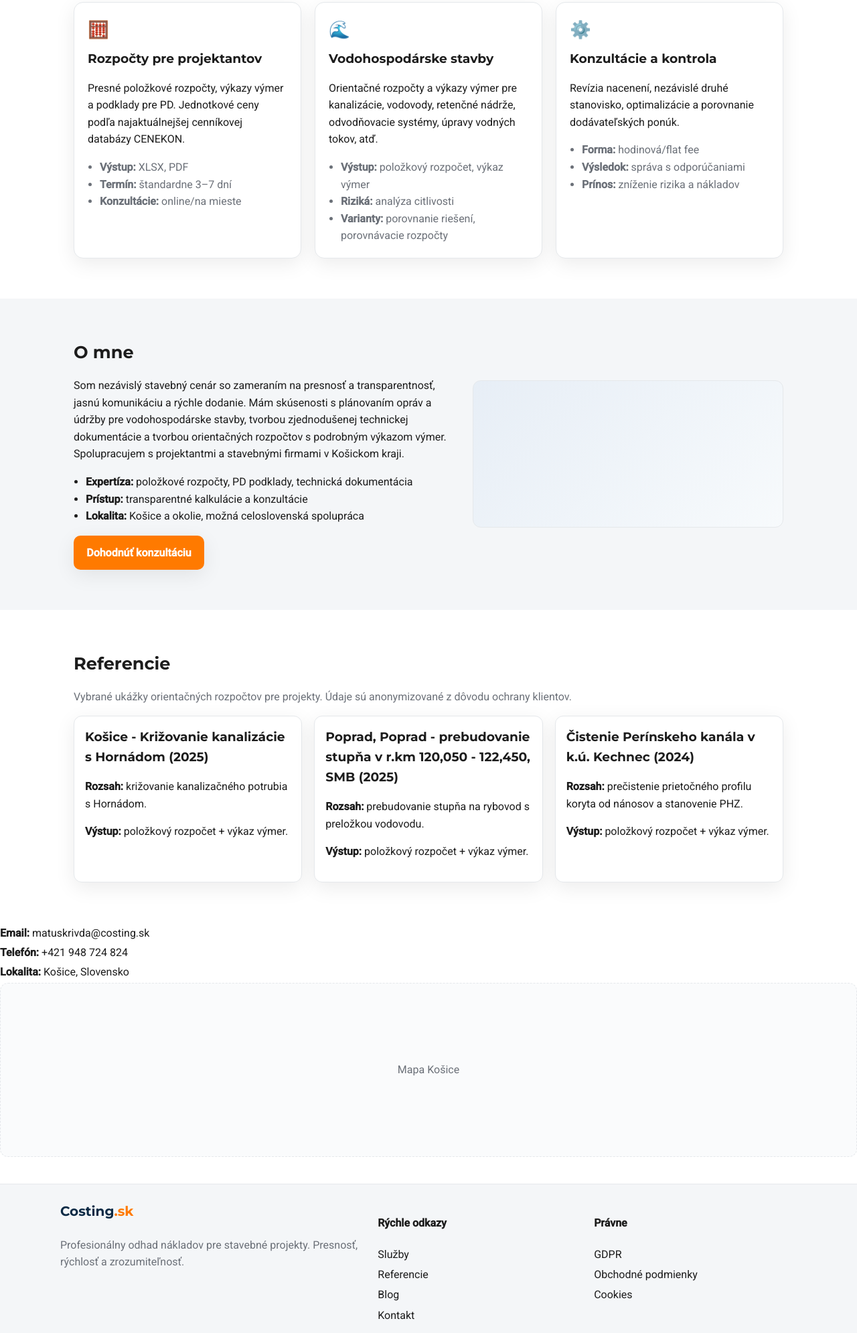
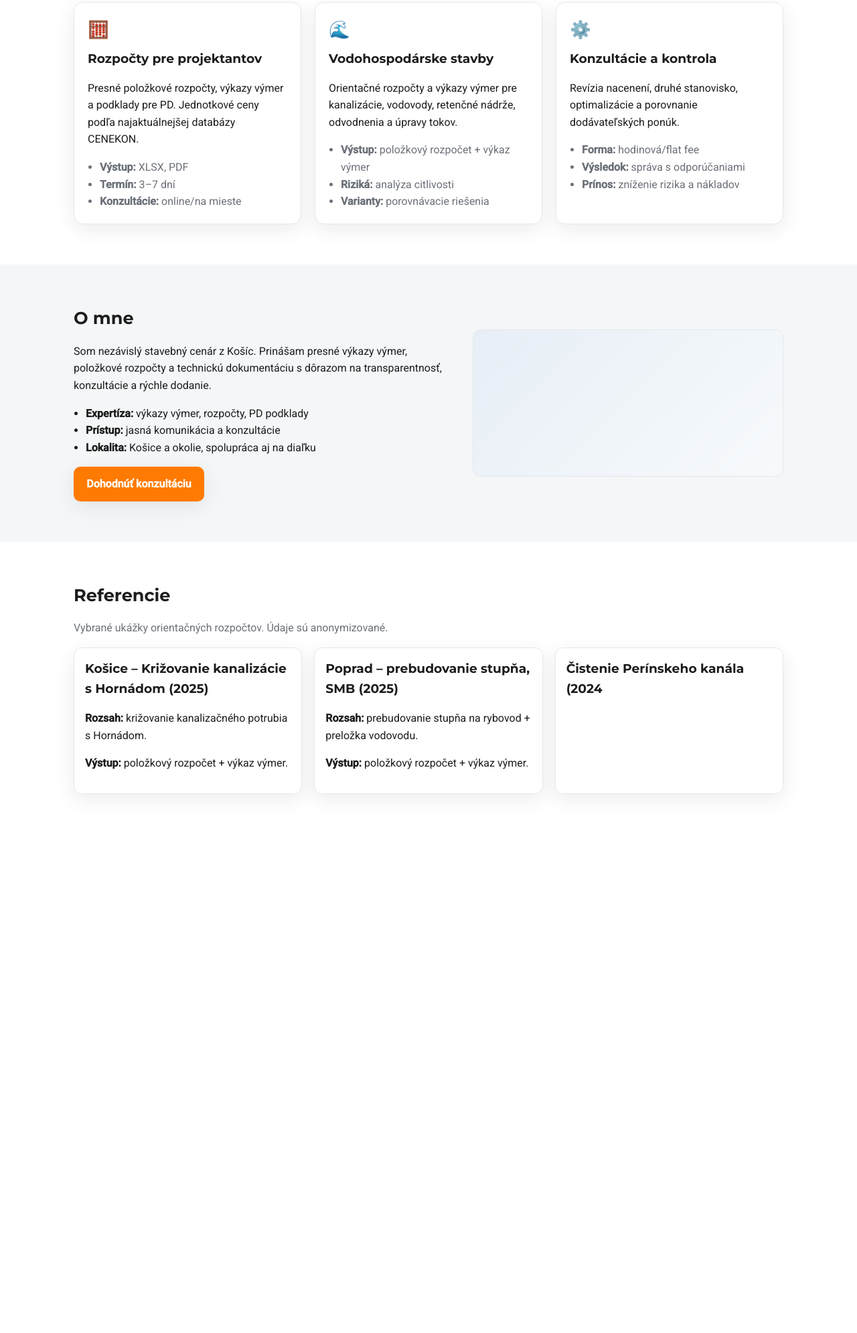
Before and after one commit to Matko1985/costing, a plain HTML site: page index.html in a window 1280 px wide. Shown: the part 809-2800 px from the top of the page at 67% size. After the commit the page ends 2055 px from the top, so only its background shows below. Drawn offline with Linux system fonts and the light colour scheme.

Commit message:
Revise HTML structure and content for Costing.sk
Updated the HTML structure and content for the Costing.sk website, including sections for services, about, and references.

```diff
--- a/index.html
+++ b/index.html
@@ -13,7 +13,8 @@
   <link rel="icon" href="images/favicon.png" />
 </head>
 <body>
-  <!-- Sticky navigation -->
+
+  <!-- Header -->
   <header class="header">
     <div class="container nav">
       <a href="#" class="logo">Costing<span>.sk</span></a>
@@ -21,7 +22,6 @@
         <a href="#sluzby">Služby</a>
         <a href="#o-mne">O mne</a>
         <a href="#referencie">Referencie</a>
-        <a href="#blog">Blog</a>
         <a href="#kontakt" class="btn btn--small">Kontakt</a>
       </nav>
       <button class="menu-toggle" aria-label="Otvoriť menu">☰</button>
@@ -33,14 +33,13 @@
     <div class="container hero__content">
       <div class="hero__text">
         <h1>Rýchly a presný orientačný rozpočet pre vaše stavebné projekty</h1>
-        <p>Expresné rozpočty, konzultácie a výkazy výmer. Špecializácia na vodohospodárske stavby a spoluprácu s projektantmi a stavebnými firmami v Košiciach a okolí.</p>
+        <p>Expresné rozpočty, konzultácie a výkazy výmer. Špecializácia na vodohospodárske stavby a spolupráca s projektantmi a stavebnými firmami v Košiciach a okolí.</p>
         <div class="hero__cta">
-          <a href="#kontakt" class="btn">Získať odhad</a>
           <a href="#sluzby" class="btn btn--ghost">Pozrieť služby</a>
         </div>
       </div>
-      <div class="hero__visual" role="img" aria-label="Ilustrácia stavebného projektu">
-        <!-- Replace with your image: images/hero.jpg -->
+      <div class="hero__visual" role="img" aria-label="Logo Costing.sk">
+        <img src="images/logo-costing.svg" alt="Logo Costing.sk" style="max-width:100%; height:auto; border-radius:12px;" />
       </div>
     </div>
   </section>
@@ -48,22 +47,10 @@
   <!-- Trust bar -->
   <section class="trust">
     <div class="container trust__grid">
-      <div class="trust__item">
-        <span class="icon">⏱️</span>
-        <p><strong>Express odhady</strong> do 24–72 hodín</p>
-      </div>
-      <div class="trust__item">
-        <span class="icon">📐</span>
-        <p><strong>Technická presnosť</strong> a dokumentácia</p>
-      </div>
-      <div class="trust__item">
-        <span class="icon">🔒</span>
-        <p><strong>Dôvera</strong> a transparentnosť</p>
-      </div>
-      <div class="trust__item">
-        <span class="icon">🌊</span>
-        <p><strong>Vodohospodárske</strong> projekty</p>
-      </div>
+      <div class="trust__item"><span class="icon">⏱️</span><p><strong>Express odhady</strong> do 24–72 hodín</p></div>
+      <div class="trust__item"><span class="icon">📐</span><p><strong>Technická presnosť</strong> a dokumentácia</p></div>
+      <div class="trust__item"><span class="icon">🔒</span><p><strong>Dôvera</strong> a transparentnosť</p></div>
+      <div class="trust__item"><span class="icon">🌊</span><p><strong>Vodohospodárske</strong> projekty</p></div>
     </div>
   </section>
 
@@ -77,10 +64,10 @@
         <article class="card">
           <div class="card__icon">🧮</div>
           <h3>Rozpočty pre projektantov</h3>
-          <p>Presné položkové rozpočty, výkazy výmer a podklady pre PD. Jednotkové ceny podľa najaktuálnejšej cenníkovej databázy CENEKON.</p>
+          <p>Presné položkové rozpočty, výkazy výmer a podklady pre PD. Jednotkové ceny podľa najaktuálnejšej databázy CENEKON.</p>
           <ul class="card__list">
             <li><strong>Výstup:</strong> XLSX, PDF</li>
-            <li><strong>Termín:</strong> štandardne 3–7 dní</li>
+            <li><strong>Termín:</strong> 3–7 dní</li>
             <li><strong>Konzultácie:</strong> online/na mieste</li>
           </ul>
         </article>
@@ -88,18 +75,18 @@
         <article class="card">
           <div class="card__icon">🌊</div>
           <h3>Vodohospodárske stavby</h3>
-          <p>Orientačné rozpočty a výkazy výmer pre kanalizácie, vodovody, retenčné nádrže, odvodňovacie systémy, úpravy vodných tokov, atď.</p>
+          <p>Orientačné rozpočty a výkazy výmer pre kanalizácie, vodovody, retenčné nádrže, odvodnenia a úpravy tokov.</p>
           <ul class="card__list">
-            <li><strong>Výstup:</strong> položkový rozpočet, výkaz výmer</li>
+            <li><strong>Výstup:</strong> položkový rozpočet + výkaz výmer</li>
             <li><strong>Riziká:</strong> analýza citlivosti</li>
-            <li><strong>Varianty:</strong> porovnanie riešení, porovnávacie rozpočty</li>
+            <li><strong>Varianty:</strong> porovnávacie riešenia</li>
           </ul>
         </article>
 
         <article class="card">
           <div class="card__icon">⚙️</div>
           <h3>Konzultácie a kontrola</h3>
-          <p>Revízia nacenení, nezávislé druhé stanovisko, optimalizácie a porovnanie dodávateľských ponúk.</p>
+          <p>Revízia nacenení, druhé stanovisko, optimalizácie a porovnanie dodávateľských ponúk.</p>
           <ul class="card__list">
             <li><strong>Forma:</strong> hodinová/flat fee</li>
             <li><strong>Výsledok:</strong> správa s odporúčaniami</li>
@@ -115,17 +102,15 @@
     <div class="container about">
       <div class="about__text">
         <h2>O mne</h2>
-        <p>Som nezávislý stavebný cenár so zameraním na presnosť a transparentnosť, jasnú komunikáciu a rýchle dodanie. Mám skúsenosti s plánovaním opráv a údržby pre vodohospodárske stavby, tvorbou zjednodušenej technickej dokumentácie a tvorbou orientačných rozpočtov s podrobným výkazom výmer. Spolupracujem s projektantmi a stavebnými firmami v Košickom kraji.</p>
+        <p>Som nezávislý stavebný cenár z Košíc. Prinášam presné výkazy výmer, položkové rozpočty a technickú dokumentáciu s dôrazom na transparentnosť, konzultácie a rýchle dodanie.</p>
         <ul class="about__bullets">
-          <li><strong>Expertíza:</strong> položkové rozpočty, PD podklady, technická dokumentácia</li>
-          <li><strong>Prístup:</strong> transparentné kalkulácie a konzultácie</li>
-          <li><strong>Lokalita:</strong> Košice a okolie, možná celoslovenská spolupráca</li>
+          <li><strong>Expertíza:</strong> výkazy výmer, rozpočty, PD podklady</li>
+          <li><strong>Prístup:</strong> jasná komunikácia a konzultácie</li>
+          <li><strong>Lokalita:</strong> Košice a okolie, spolupráca aj na diaľku</li>
         </ul>
         <a href="#kontakt" class="btn">Dohodnúť konzultáciu</a>
       </div>
-      <div class="about__visual" role="img" aria-label="Technické výkresy a plánovanie">
-        <!-- Replace with your image: images/about.jpg -->
-      </div>
+      <div class="about__visual"></div>
     </div>
   </section>
 
@@ -133,83 +118,20 @@
   <section id="referencie" class="section">
     <div class="container">
       <h2>Referencie</h2>
-      <p class="section__lead">Vybrané ukážky orientačných rozpočtov pre projekty. Údaje sú anonymizované z dôvodu ochrany klientov.</p>
+      <p class="section__lead">Vybrané ukážky orientačných rozpočtov. Údaje sú anonymizované.</p>
 
       <div class="refs">
         <article class="ref">
-          <h3>Košice - Križovanie kanalizácie s Hornádom (2025)</h3>
+          <h3>Košice – Križovanie kanalizácie s Hornádom (2025)</h3>
           <p><strong>Rozsah:</strong> križovanie kanalizačného potrubia s Hornádom.</p>
           <p><strong>Výstup:</strong> položkový rozpočet + výkaz výmer.</p>
         </article>
 
         <article class="ref">
-          <h3>Poprad, Poprad - prebudovanie stupňa v r.km 120,050 - 122,450, SMB (2025)</h3>
-          <p><strong>Rozsah:</strong> prebudovanie stupňa na rybovod s preložkou vodovodu.</p>
+          <h3>Poprad – prebudovanie stupňa, SMB (2025)</h3>
+          <p><strong>Rozsah:</strong> prebudovanie stupňa na rybovod + preložka vodovodu.</p>
           <p><strong>Výstup:</strong> položkový rozpočet + výkaz výmer.</p>
         </article>
 
         <article class="ref">
-          <h3>Čistenie Perínskeho kanála v k.ú. Kechnec (2024)</h3>
-          <p><strong>Rozsah:</strong> prečistenie prietočného profilu koryta od nánosov a stanovenie PHZ.</p>
-          <p><strong>Výstup:</strong> položkový rozpočet + výkaz výmer.</p>
-        </article>
-      </div>
-    </div>
-  </section>
-
-         <div class="contact__details">
-          <p><strong>Email:</strong> matuskrivda@costing.sk</p>
-          <p><strong>Telefón:</strong> +421 948 724 824</p>
-          <p><strong>Lokalita:</strong> Košice, Slovensko</p>
-        </div>
-      </div>
-
-      <div class="contact__map" aria-label="Mapa">
-        <!-- Replace with your embedded map iframe if desired -->
-        <div class="map__placeholder">
-          <span>Mapa Košice</span>
-        </div>
-      </div>
-    </div>
-  </section>
-
-  <!-- Footer -->
-  <footer class="footer">
-    <div class="container footer__grid">
-      <div>
-        <a href="#" class="logo logo--footer">Costing<span>.sk</span></a>
-        <p class="footer__text">Profesionálny odhad nákladov pre stavebné projekty. Presnosť, rýchlosť a zrozumiteľnosť.</p>
-      </div>
-      <div>
-        <h4>Rýchle odkazy</h4>
-        <ul class="footer__links">
-          <li><a href="#sluzby">Služby</a></li>
-          <li><a href="#referencie">Referencie</a></li>
-          <li><a href="#blog">Blog</a></li>
-          <li><a href="#kontakt">Kontakt</a></li>
-        </ul>
-      </div>
-      <div>
-        <h4>Právne</h4>
-        <ul class="footer__links">
-          <li><a href="#">GDPR</a></li>
-          <li><a href="#">Obchodné podmienky</a></li>
-          <li><a href="#">Cookies</a></li>
-        </ul>
-      </div>
-    </div>
-    <div class="container footer__bottom">
-      <p>© <span id="year"></span> Costing.sk. Všetky práva vyhradené.</p>
-    </div>
-    <script>
-      // Mobile menu toggle
-      const toggle = document.querySelector('.menu-toggle');
-      const menu = document.querySelector('.menu');
-      toggle.addEventListener('click', () => menu.classList.toggle('menu--open'));
-
-      // Year
-      document.getElementById('year').textContent = new Date().getFullYear();
-    </script>
-  </footer>
-</body>
-</html>
+          <h3>Čistenie Perínskeho kanála (2024
```
